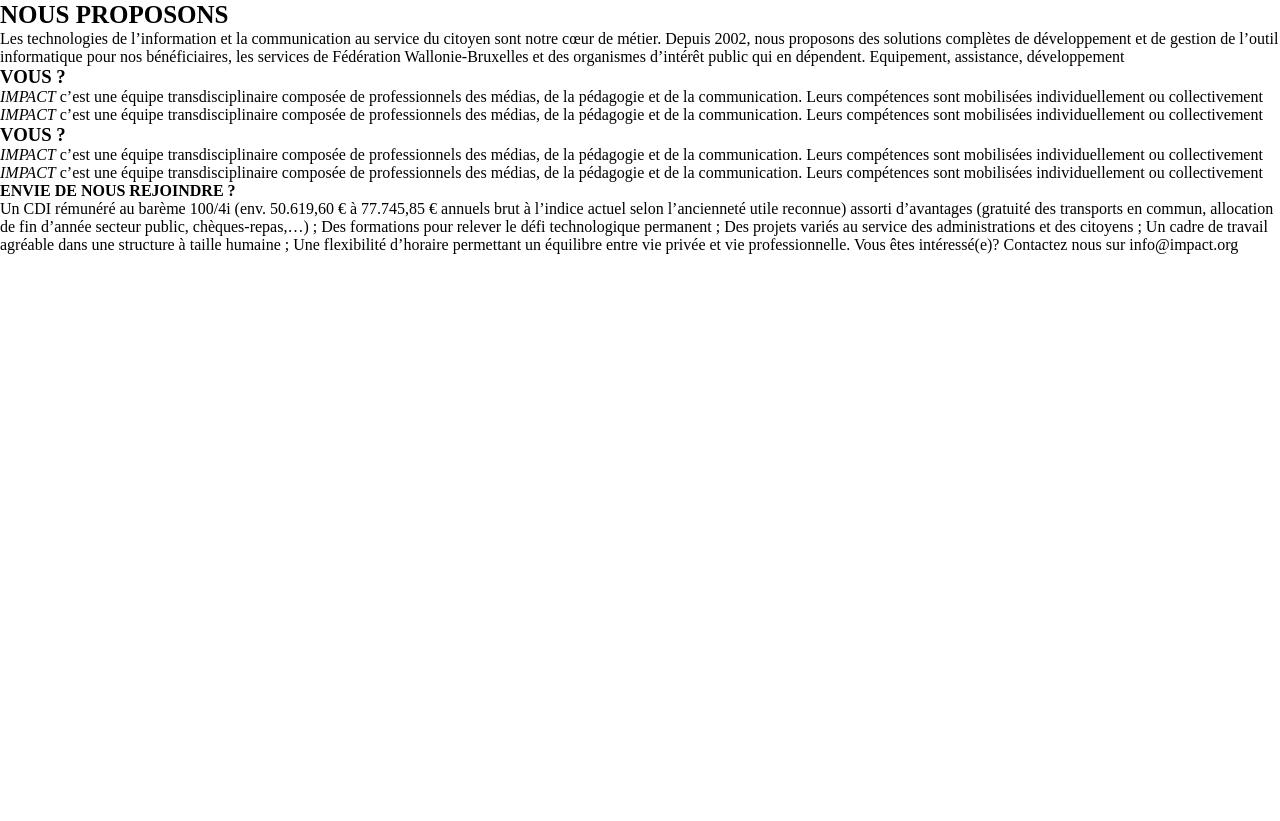
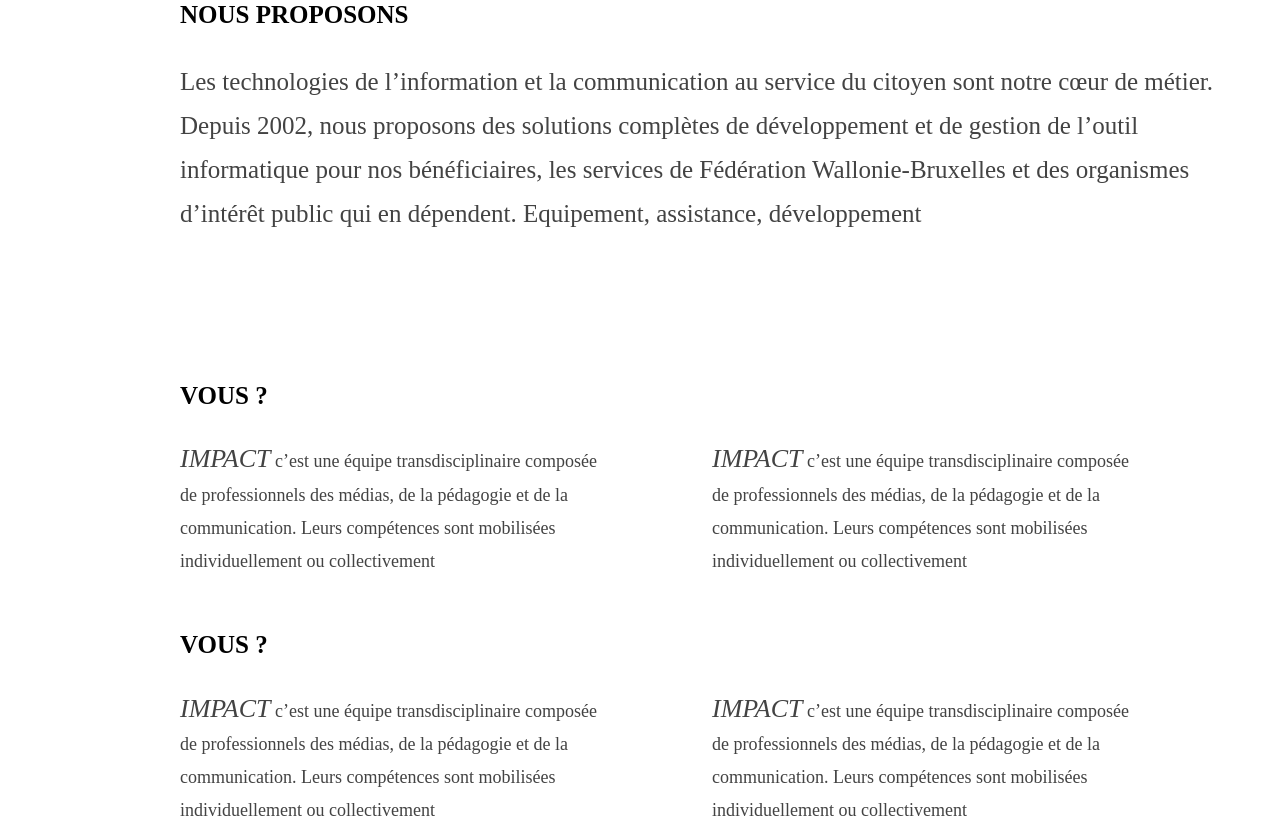
Before and after one commit to Giorgi-tony/lesson-5, a plain HTML site: page index.html in a window 1280 px wide. Shown: the top 821 px of the page. Before the commit the page ends 800 px from the top, so only its background shows below. Drawn offline with Linux system fonts and the light colour scheme.

Commit message:
css-added
also some classes to help with css

```diff
--- a/index.html
+++ b/index.html
@@ -13,25 +13,25 @@
 				Les technologies de l’information et la communication au service du citoyen sont notre cœur de métier. Depuis 2002, nous proposons des solutions complètes de développement et de gestion de l’outil informatique pour nos bénéficiaires, les services de Fédération Wallonie-Bruxelles et des organismes d’intérêt public qui en dépendent. Equipement, assistance, développement
 			</p>
 		</div>
-		<div>
+		<div class="block1">
 			<h3 class="primary-h3">VOUS ?</h3>
 			<article class="first-article">
-				<em>IMPACT</em> c’est une équipe transdisciplinaire composée de professionnels des médias, de la pédagogie et de la communication. Leurs compétences sont mobilisées individuellement ou collectivement
+				<em class="word-impact">IMPACT</em> c’est une équipe transdisciplinaire composée de professionnels des médias, de la pédagogie et de la communication. Leurs compétences sont mobilisées individuellement ou collectivement
 			</article>
-			<div>
+			<div class="block1">
 				<article class="second-article">
-					<em>IMPACT</em> c’est une équipe transdisciplinaire composée de professionnels des médias, de la pédagogie et de la communication. Leurs compétences sont mobilisées individuellement ou collectivement
+					<em class="word-impact">IMPACT</em> c’est une équipe transdisciplinaire composée de professionnels des médias, de la pédagogie et de la communication. Leurs compétences sont mobilisées individuellement ou collectivement
 				</article>
 			</div>
 		</div>
-		<div>
+		<div class="block2">
 			<h3 class="secondary-h3">VOUS ?</h3>
 			<article class="third-artcile">
-				<em>IMPACT</em> c’est une équipe transdisciplinaire composée de professionnels des médias, de la pédagogie et de la communication. Leurs compétences sont mobilisées individuellement ou collectivement
+				<em class="word-impact">IMPACT</em> c’est une équipe transdisciplinaire composée de professionnels des médias, de la pédagogie et de la communication. Leurs compétences sont mobilisées individuellement ou collectivement
 			</article>
-			<div>
+			<div class="block2">
 				<article class="fourth-article">
-					<em>IMPACT</em> c’est une équipe transdisciplinaire composée de professionnels des médias, de la pédagogie et de la communication. Leurs compétences sont mobilisées individuellement ou collectivement
+					<em class="word-impact">IMPACT</em> c’est une équipe transdisciplinaire composée de professionnels des médias, de la pédagogie et de la communication. Leurs compétences sont mobilisées individuellement ou collectivement
 				</article>
 			</div>
 		</div>
--- a/style.css
+++ b/style.css
@@ -9,8 +9,99 @@
 	margin: 0;
 	padding: 0;
 }
+main{
+	background-color: #FFFFFF;
+	margin-left: 180px;
+}
 h2{
 	color: #000000;
 	font-size: 25px;
 	line-height: 30px;
 }
+.block1{
+	display: inline-block;
+}
+.block2{
+	display: inline-block;
+}
+.first-paragraph{
+	margin-top: 30px;
+	color: #434343;
+	font-size: 25px;
+	line-height: 44px;
+	height: 169px;
+	width: 1079px;
+}
+.primary-h3{
+	margin-top: 150px;
+	color: #000000;
+	font-size: 25px;
+	line-height: 33.3px;
+}
+.first-article{
+	height: 126px;
+	width: 438px;
+	display: inline-block;
+	margin-top: 30px;
+	color: #434343;
+	font-size: 18px;
+	line-height: 33.3px;
+	vertical-align: middle;
+}
+.word-impact{
+	color: #434343;
+	font-size: 26px;
+	line-height: 33.3px;
+}
+.second-article{
+	margin-top: 30px;
+	margin-left: 90px;
+	height: 126px;
+	width: 438px;
+	display: inline-block;
+	color: #434343;
+	font-size: 18px;
+	line-height: 33.3px;
+	vertical-align: middle;
+}
+.secondary-h3{
+	margin-top: 60px;
+	color: #000000;
+	font-size: 25px;
+	line-height: 33.3px;
+}
+.third-artcile{
+	margin-top: 30px;
+	height: 126px;
+	width: 438px;
+	display: inline-block;
+	color: #434343;
+	font-size: 18px;
+	line-height: 33.3px;
+	vertical-align: middle;
+}
+.fourth-article{
+	margin-top: 30px;
+	margin-left: 90px;
+	height: 126px;
+	width: 438px;
+	display: inline-block;
+	color: #434343;
+	font-size: 18px;
+	line-height: 33.3px;
+	vertical-align: middle;
+}
+h4{
+	margin-top: 181px;
+	color: #000000;
+	font-size: 25px;
+	line-height: 33.3px;
+}
+.second-paragraph{
+	margin-top: 60px;
+	color: #262626;
+	font-size: 18px;
+	line-height: 33.3px;
+	height: 326px;
+	width: 794px;
+}
```
